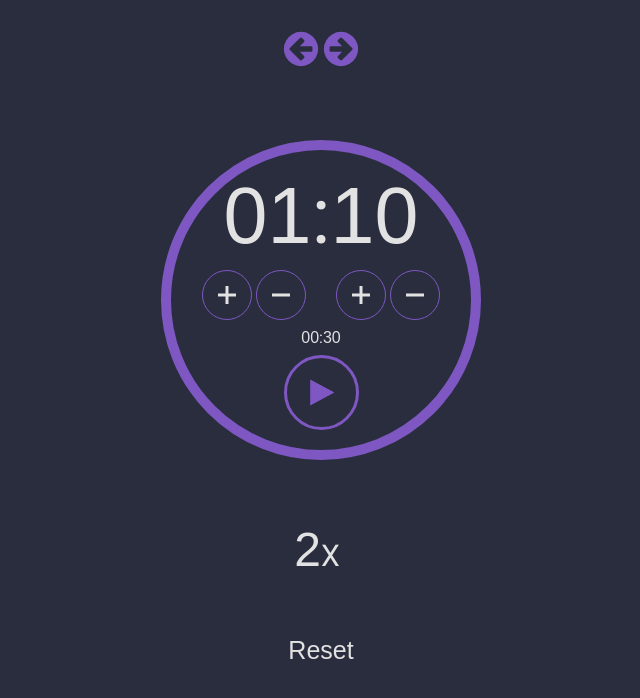
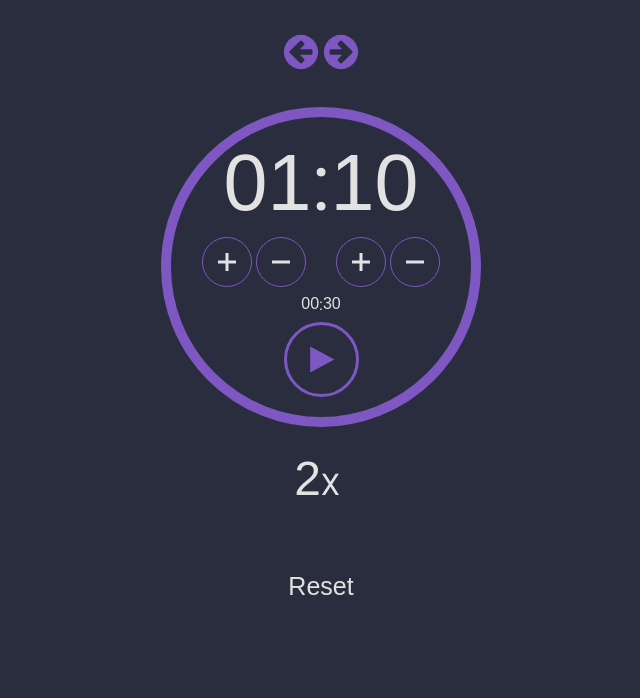
Before and after one commit to Ecleptic/Interval-Timer, a website: page index.html in a window 1280 px wide. Shown: the whole page, without its empty margins (319-959 px from the left). Drawn offline with Linux system fonts and the light colour scheme.

Commit message:
added padding instead of another grid row

```diff
--- a/style.css
+++ b/style.css
@@ -67,7 +67,8 @@ body {
 	align-items: center;
 	height: 100vh;
 	grid-template-columns: 1fr 70% 1fr;
-	grid-template-rows: 1fr 50% 1fr 1fr 1fr; /* Added the last FR to give some nice bottom padding and fitting "Reset" on the page*/
+	grid-template-rows: 1fr 50% 1fr 1fr;
+	padding-bottom: 20vh;
 	grid-template-areas:
 		'.       Theme  Help'
 		'Main    Main   Main'
```
